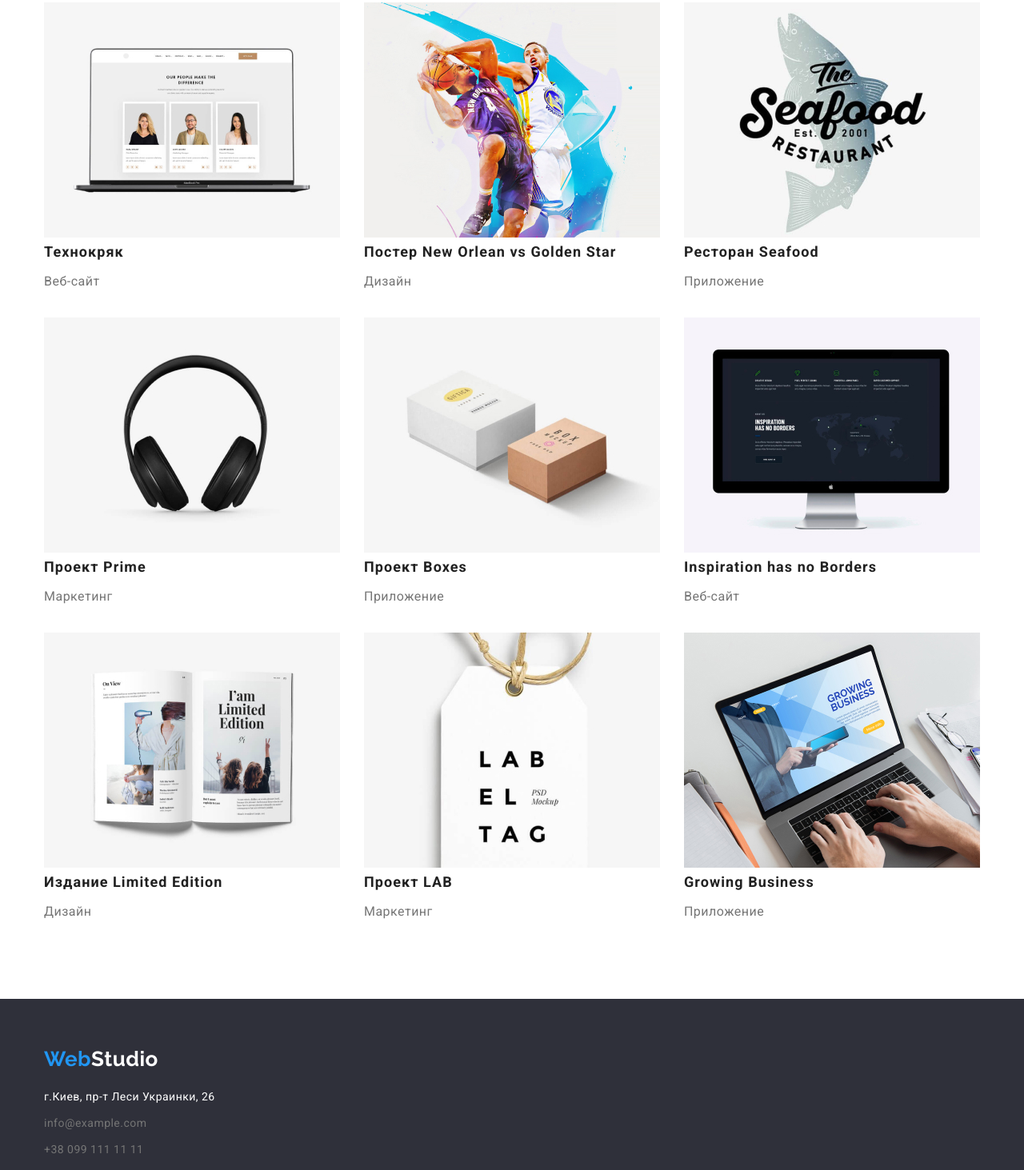
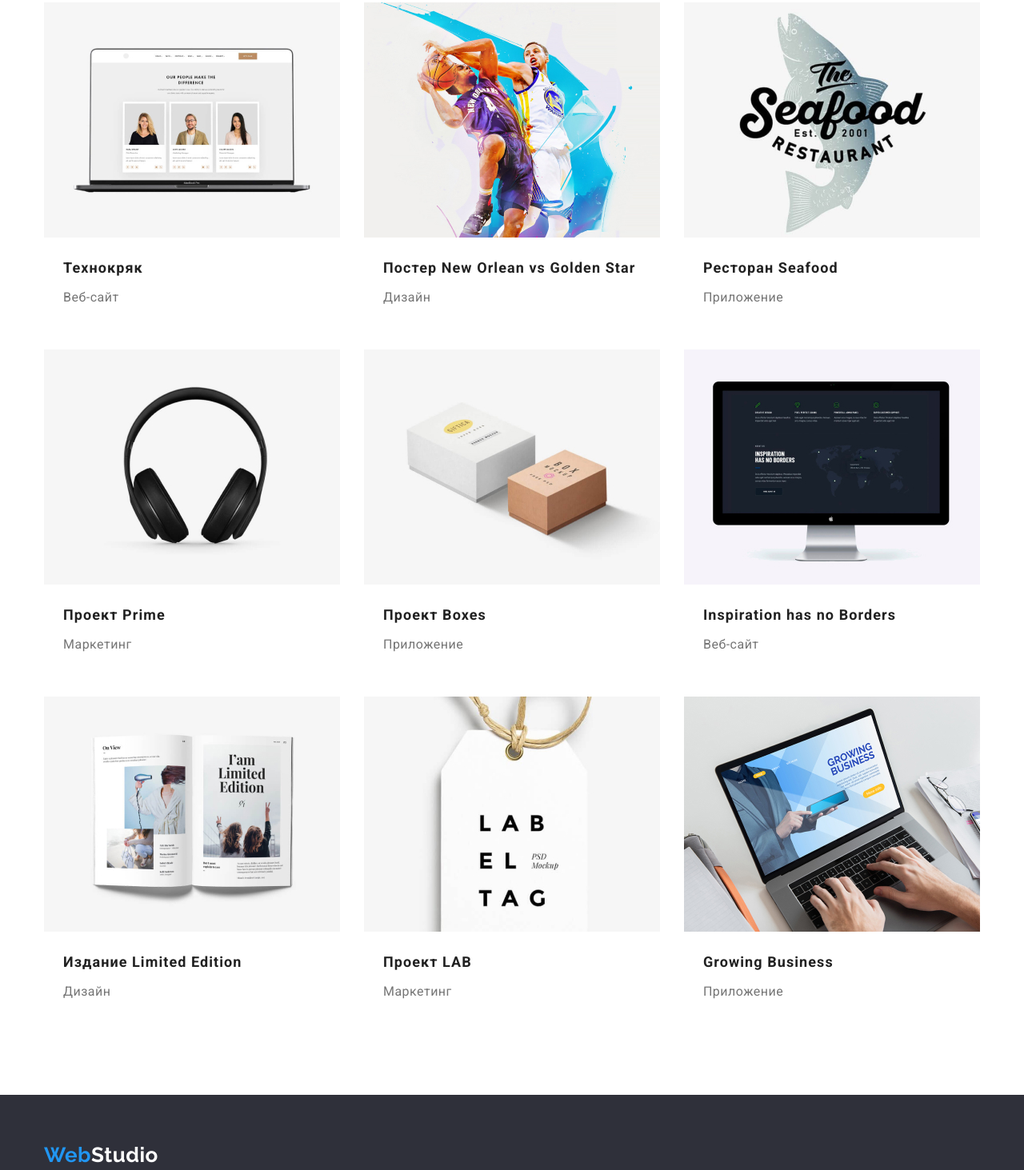
Before and after one commit to Hardracing/goit-markup-hw-03, a plain HTML site: page portfolio.html in a window 1280 px wide. Shown: the part 259-1722 px from the top of the page at 80% size. Drawn offline with nearby package versions, Linux system fonts and the light colour scheme.

Commit message:
Добавил контейнеры в секции

```diff
--- a/portfolio.html
+++ b/portfolio.html
@@ -68,64 +68,82 @@
                         <li class="projects-element">
                             <a href="#" class="list">
                                 <img src="./images/технокряк.jpg" alt="Технокряк" width="370" height="294" />
+                                <div class="projects-text">
                                     <h2 class="projects-title">Технокряк</h2>
                                     <p class="paragraph">Веб-сайт</p>
+                                </div>
                             </a>
                         </li>
                         <li class="projects-element">
                             <a href="#" class="list">
                                 <img src="./images/постер.jpg" alt="Постер" width="370" height="294" />
+                                <div class="projects-text">
                                     <h2 class="projects-title">Постер New Orlean vs Golden Star</h2>
                                     <p class="paragraph">Дизайн</p>
+                                </div>
                             </a>
                         </li>
                         <li class="projects-element">
                             <a href="#" class="list">
                                 <img src="./images/ресторан.jpg" alt="Ресторан" width="370" height="294" />
+                                <div class="projects-text">
                                     <h2 class="projects-title">Ресторан Seafood</h2>
                                     <p class="paragraph">Приложение</p>
+                                </div>
                             </a>
                         </li>
                         <li class="projects-element">
                             <a href="#" class="list">
                                 <img src="./images/проект.jpg" alt="Проект" width="370" height="294" />
+                                <div class="projects-text">
                                     <h2 class="projects-title">Проект Prime</h2>
                                     <p class="paragraph">Маркетинг</p>
+                                </div>
                             </a>
                         </li>
                         <li class="projects-element">
                             <a href="#" class="list">
                                 <img src="./images/проекткоробки.jpg" alt="Проект коробки" width="370" height="294" />
+                                <div class="projects-text">
                                     <h2 class="projects-title">Проект Boxes</h2>
                                     <p class="paragraph">Приложение</p>
+                                </div>
                             </a>
                         </li>
                         <li class="projects-element">
                             <a href="#" class="list">
                                 <img src="./images/экран.jpg" alt="Экран" width="370" height="294" />
+                                <div class="projects-text">
                                     <h2 class="projects-title">Inspiration has no Borders</h2>
                                     <p class="paragraph">Веб-сайт</p>
+                                </div>
                             </a>
                         </li>
                         <li class="projects-element">
                             <a href="#" class="list">
                                 <img src="./images/издание.jpg" alt="Издание" width="370" height="294" />
+                                <div class="projects-text">
                                     <h2 class="projects-title">Издание Limited Edition</h2>
                                     <p class="paragraph">Дизайн</p>
+                                </div>
                             </a>
                         </li>
                         <li class="projects-element">
                             <a href="#" class="list">
                                 <img src="./images/проектбирки.jpg" alt="Проект бирки" width="370" height="294" />
+                                <div class="projects-text">
                                     <h2 class="projects-title">Проект LAB</h2>
                                     <p class="paragraph">Маркетинг</p>
+                                </div>
                             </a>
                         </li>
                         <li class="projects-element">
                             <a href="#" class="list">
                                 <img src="./images/бизнес.jpg" alt="Бизнес" width="370" height="294" />
+                                <div class="projects-text">
                                     <h2 class="projects-title">Growing Business</h2>
                                     <p class="paragraph">Приложение</p>
+                                </div>
                             </a>
                         </li>
                     </ul>
```
Also changed, not shown: index.html (+12 -1 lines). Lines whose indentation alone changed are shown as unchanged.
